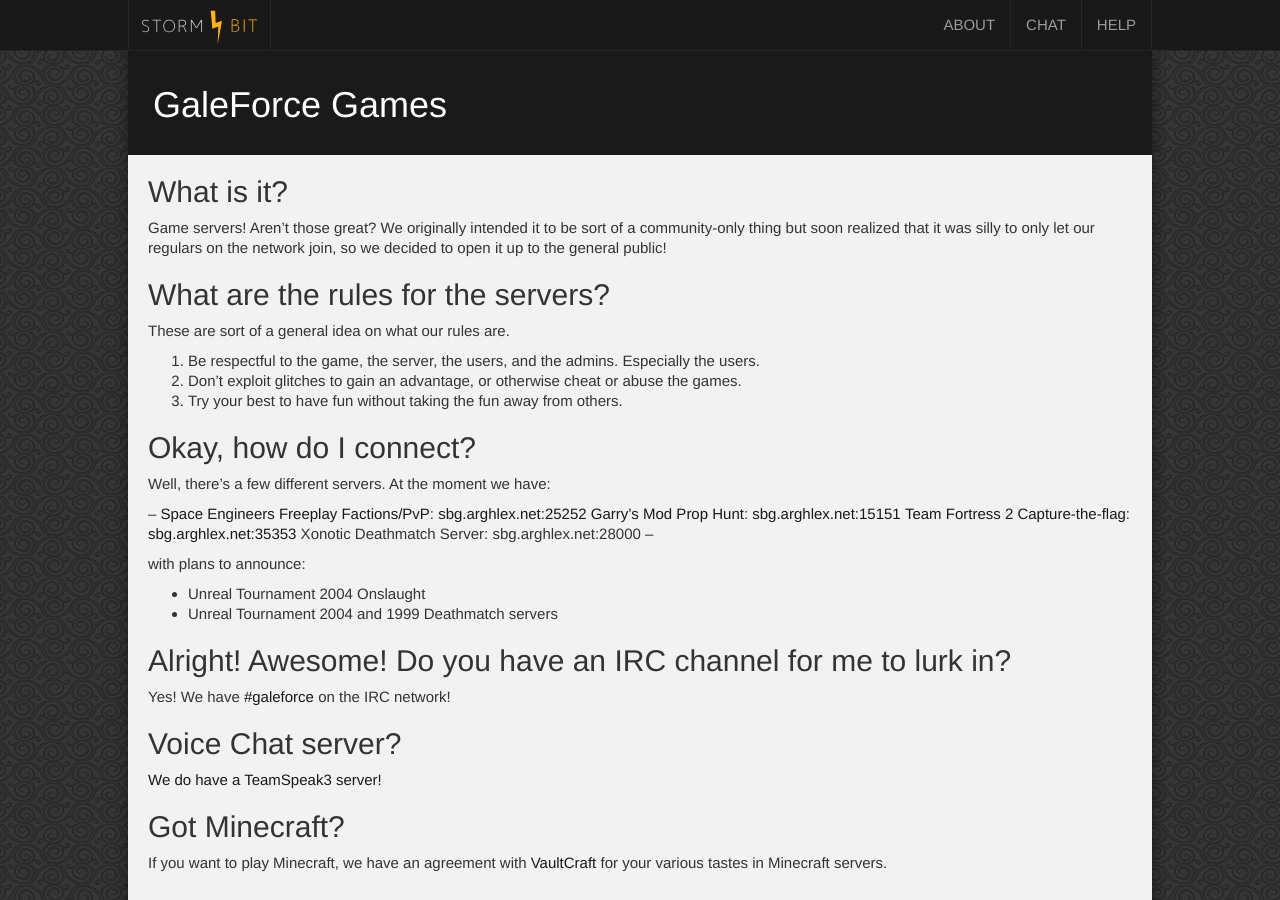
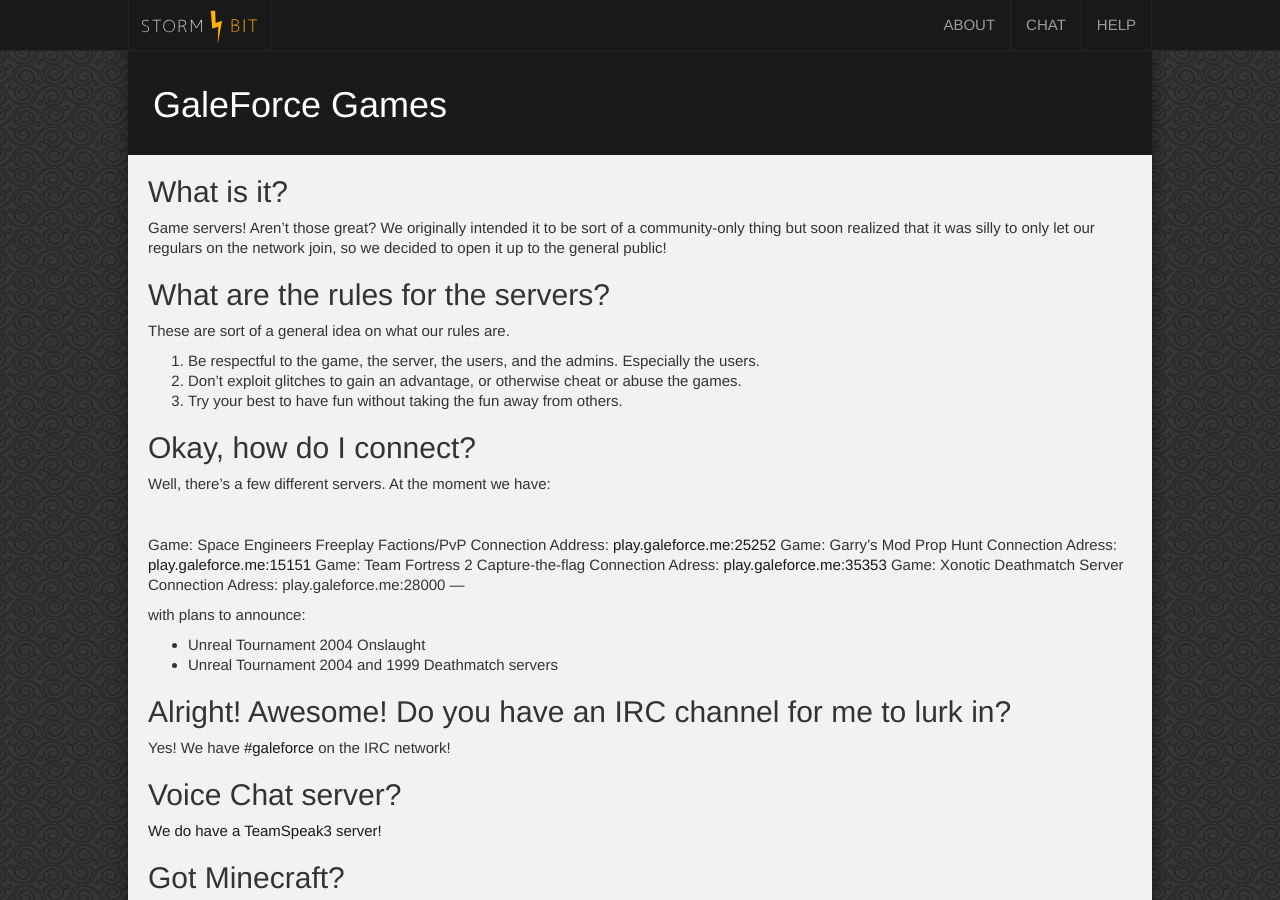
Before and after one commit to StormBit/stormbit.github.io, a Jekyll site: the page built from games.md, in a window 1280 px wide and 900 px high. Built offline with Jekyll 4.4.1, drawn with Linux system fonts in a browser that asks for light colours; nearby versions of some CDN libraries.

```diff
--- a/games.md
+++ b/games.md
@@ -15,12 +15,16 @@
 ##Okay, how do I connect?
 Well, there's a few different servers. At the moment we have:
 
---
-[Space Engineers Freeplay Factions/PvP](<steam://connect/sbg.arghlex.net:15151>): [sbg.arghlex.net:25252](<steam://connect/sbg.arghlex.net:25252>)
-[Garry's Mod Prop Hunt](<steam://connect/sbg.arghlex.net:15151>):  [sbg.arghlex.net:15151](<steam://connect/sbg.arghlex.net:15151>)
-[Team Fortress 2 Capture-the-flag](<steam://connect/sbg.arghlex.net:15151>): [sbg.arghlex.net:35353](<steam://connect/sbg.arghlex.net:35353>)
-Xonotic Deathmatch Server: sbg.arghlex.net:28000
---
+---
+Game: Space Engineers Freeplay Factions/PvP
+Connection Address: [play.galeforce.me:25252](<steam://connect/sbg.arghlex.net:25252>)
+Game: Garry's Mod Prop Hunt
+Connection Adress: [play.galeforce.me:15151](<steam://connect/sbg.arghlex.net:15151>)
+Game: Team Fortress 2 Capture-the-flag
+Connection Adress: [play.galeforce.me:35353](<steam://connect/sbg.arghlex.net:35353>)
+Game: Xonotic Deathmatch Server
+Connection Adress: play.galeforce.me:28000
+---
 
 with plans to announce:
 
```
